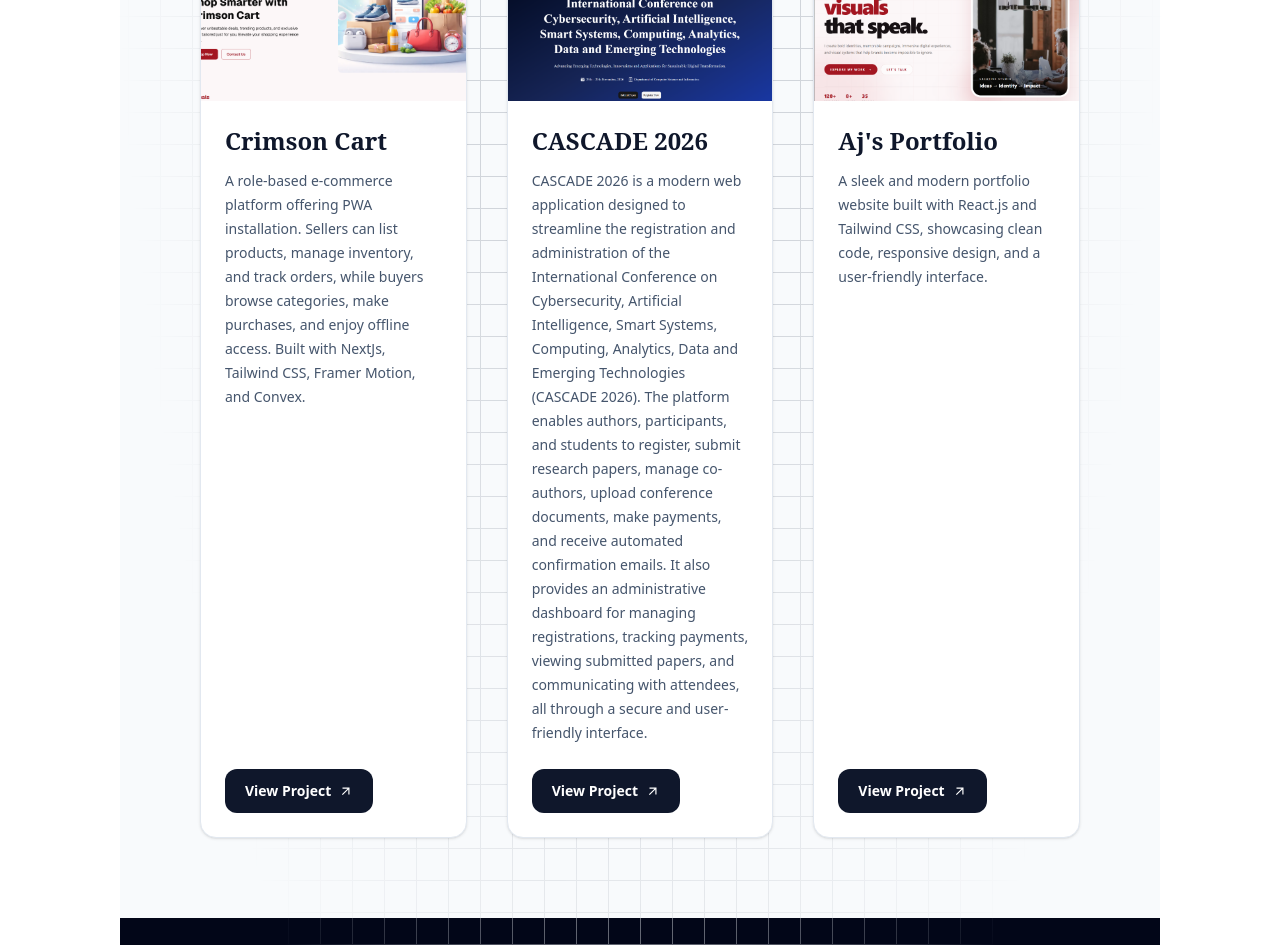
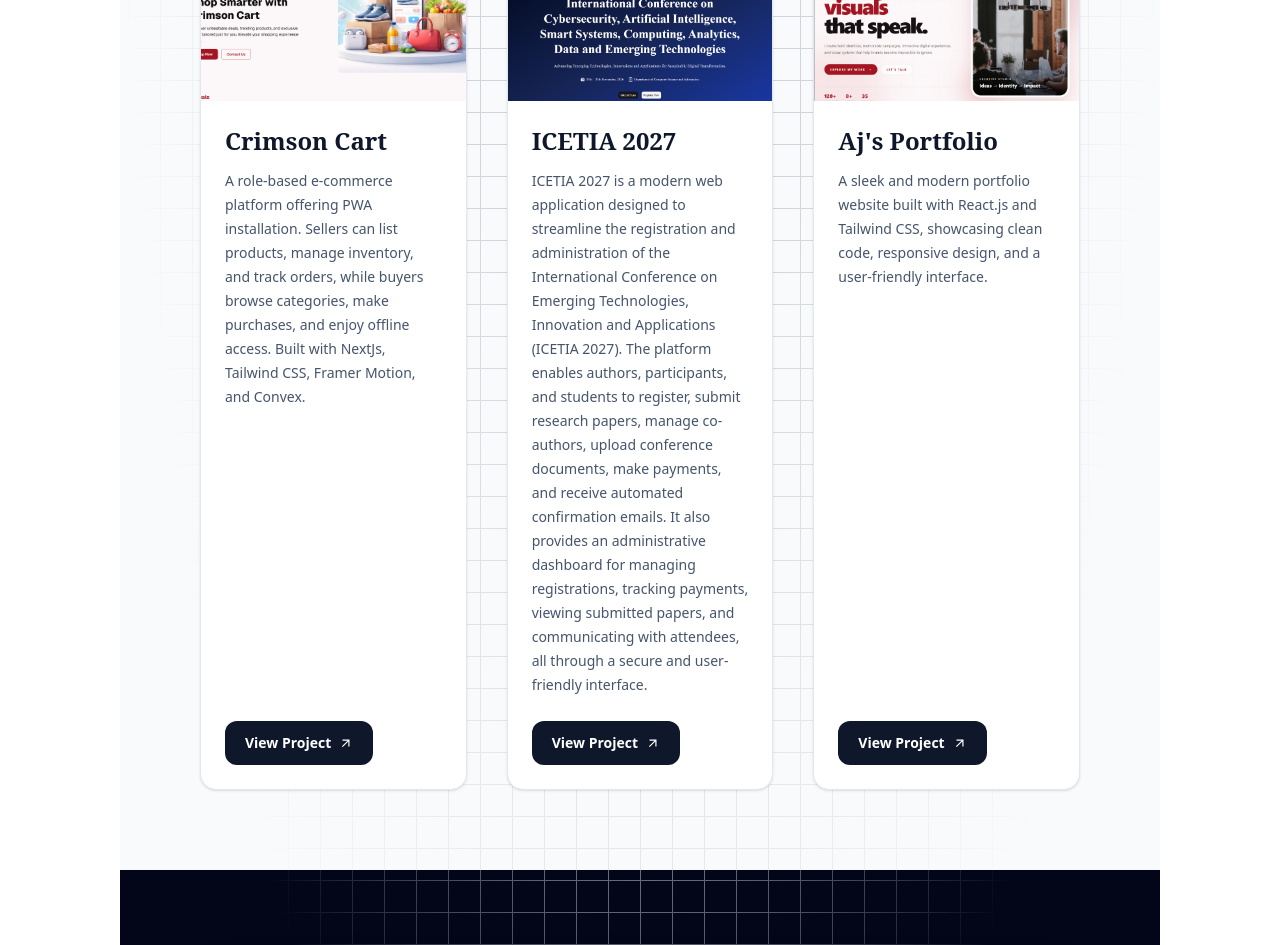
Before and after one commit to Tipo45/tipotek, a React (Vite) app: page / in a window 1280 px wide. Shown: the part 2480-3425 px from the top of the page. Built offline with nearby package versions, Linux system fonts and the light colour scheme.

Commit message:
Change project title from CASCADE 2026 to ICETIA 2027
Updated project title and details for the ICETIA 2027 conference.

```diff
--- a/src/Welcomedisplay/Portfolio.jsx
+++ b/src/Welcomedisplay/Portfolio.jsx
@@ -63,11 +63,11 @@
       link: "https://crimson-cart-umber.vercel.app",
     },
     {
-      title: "CASCADE 2026",
+      title: "ICETIA 2027",
       image: CASCADEimg,
       description:
-        "CASCADE 2026 is a modern web application designed to streamline the registration and administration of the International Conference on Cybersecurity, Artificial Intelligence, Smart Systems, Computing, Analytics, Data and Emerging Technologies (CASCADE 2026). The platform enables authors, participants, and students to register, submit research papers, manage co-authors, upload conference documents, make payments, and receive automated confirmation emails. It also provides an administrative dashboard for managing registrations, tracking payments, viewing submitted papers, and communicating with attendees, all through a secure and user-friendly interface.",
-      link: "https://cascade-nine-delta.vercel.app",
+        "ICETIA 2027 is a modern web application designed to streamline the registration and administration of the International Conference on Emerging Technologies, Innovation and Applications (ICETIA 2027). The platform enables authors, participants, and students to register, submit research papers, manage co-authors, upload conference documents, make payments, and receive automated confirmation emails. It also provides an administrative dashboard for managing registrations, tracking payments, viewing submitted papers, and communicating with attendees, all through a secure and user-friendly interface.",
+      link: "https://icetiaconference.org",
     },
     {
       title: "Aj's Portfolio",
```
